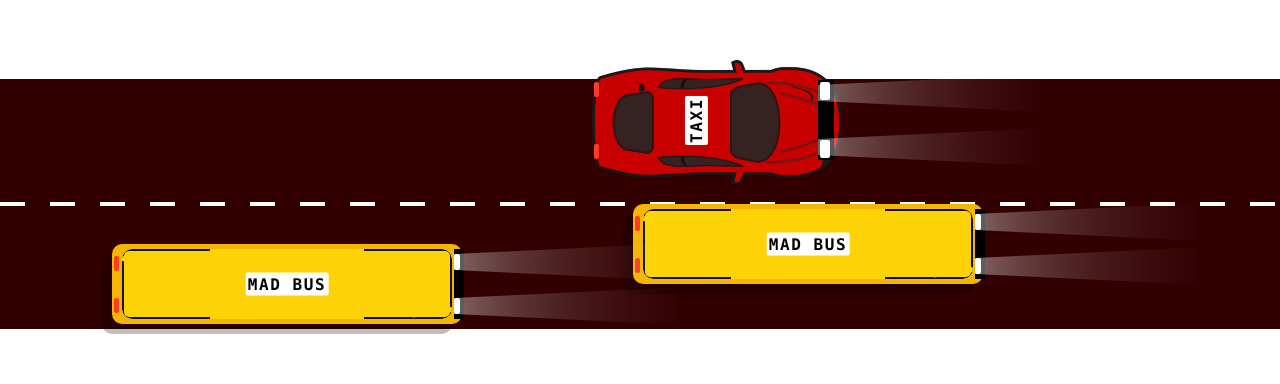
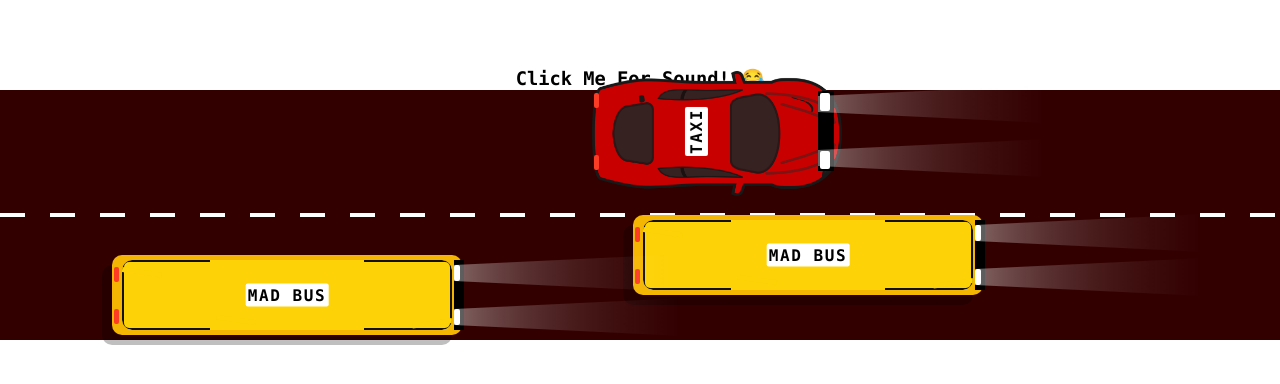
Before and after one commit to ai-codesPro/traffic-animation, a plain HTML site: page index.html in a window 1280 px wide. Shown: the part 196-580 px from the top of the page. Drawn offline with Linux system fonts and the light colour scheme.

Commit message:
Added Click Me

```diff
--- a/index.html
+++ b/index.html
@@ -13,7 +13,7 @@
 
     <audio id="horn" src="./3GYPRES-boat-horn.ogg" loop="loop" autoplay="autoplay"></audio>
     <audio id="horn1" src="./3GYPRES-boat-horn.mp3" loop="loop" autoplay="autoplay"></audio>
-
+    <h3>Click Me For Sound! 😂</h3>
 
     <div class="road">
 
--- a/style.css
+++ b/style.css
@@ -8,6 +8,7 @@
 body {
     display: flex;
     justify-content: center;
+    flex-direction: column;
     align-items: center;
     min-height: 100vh;
     background: white;
```
